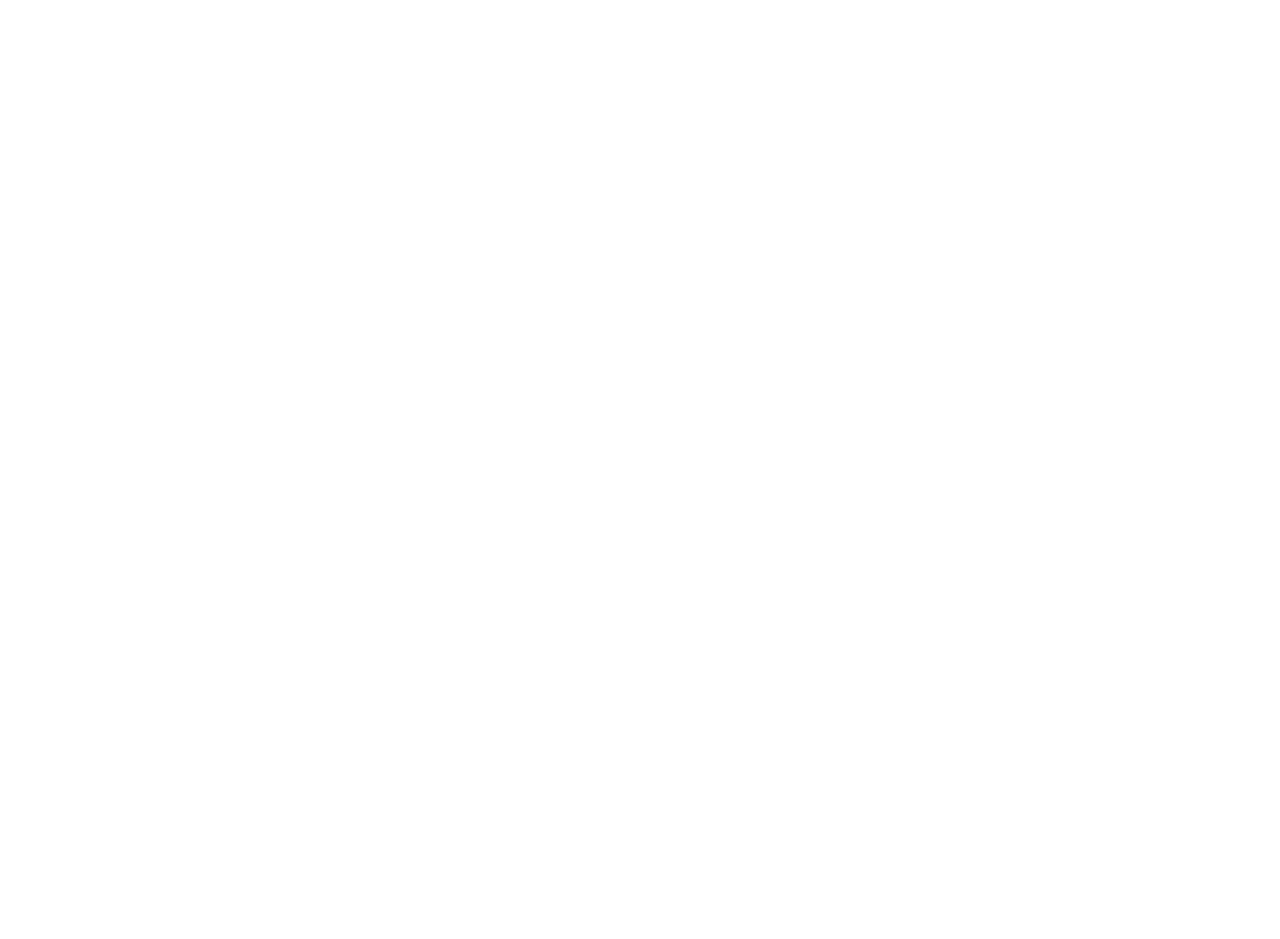
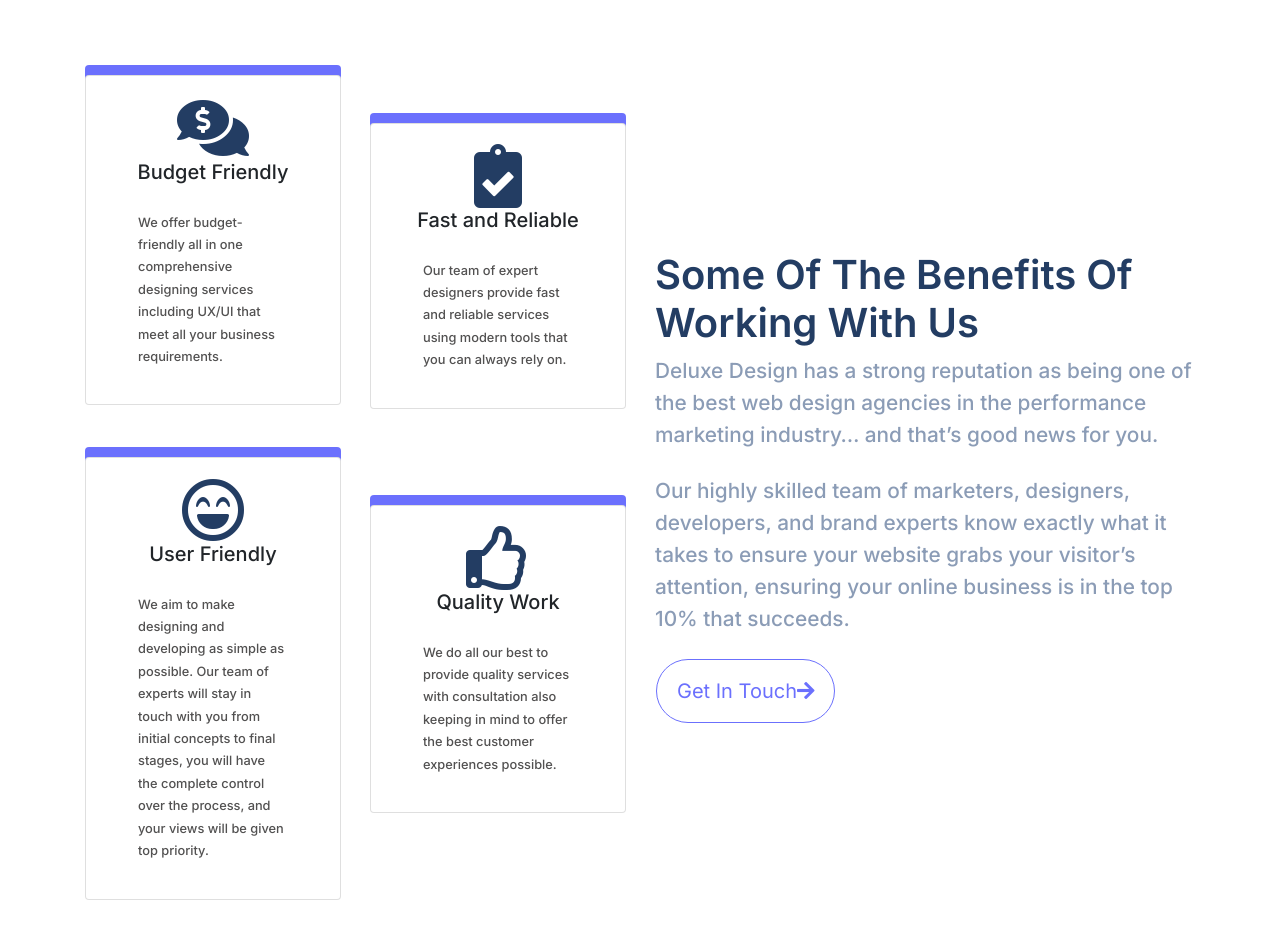
Before and after one commit to aaronleon1/deluxe-design, a React (Create React App) app: page / in a window 1280 px wide. Shown: the part 2280-3219 px from the top of the page. Before the commit the page ends 2307 px from the top, so only its background shows below. Built offline with nearby package versions, Linux system fonts and the light colour scheme.

Commit message:
Benefits of working with us done

```diff
--- a/src/App.js
+++ b/src/App.js
@@ -123,6 +123,69 @@ function App() {
               <Button variant="outline-secondary" size='lg' className='ml-3' style={{borderRadius: '999px', padding: '16px 20px'}}>Start a Project <i class="fas fa-arrow-right"></i></Button>
             </Row>
           </Col>
+        </Row>
+
+        <Row className='my-5'>
+          <Col xs={12} md={6}className='my-5'>
+          <Row>
+              <Col xs={12} md={6}>
+              <Card style={{width: '16rem'}}>
+                <Card.Body>
+                  <Card.Title><i class="fas fa-comments-dollar" style={{fontSize: '4rem', color:'#233d63'}}></i><br/>Budget Friendly</Card.Title>
+                  <Card.Text className='text-left' style={{fontWeight: '500'}}>
+                  We offer budget-friendly all in one comprehensive designing services including UX/UI that meet all your business requirements.
+                  </Card.Text>
+
+                </Card.Body>
+                </Card>
+              </Col>
+              <Col xs={12} md={6}>
+                <Card style={{width: '16rem'}} className='mt-5'>
+                  <Card.Body>
+                    <Card.Title><i class="fas fa-clipboard-check" style={{fontSize: '4rem', color:'#233d63'}}></i><br/>Fast and Reliable</Card.Title>
+                    <Card.Text className='text-left' style={{fontWeight: '500'}}>
+                      Our team of expert designers provide fast and reliable services using modern tools that you can always rely on.
+                    </Card.Text>
+                  </Card.Body>
+                </Card>
+              </Col>
+            </Row>
+            <Row className='mt-5'>
+              <Col xs={12} md={6}>
+              <Card style={{width: '16rem'}}>
+                <Card.Body>
+                  <Card.Title><i class="far fa-laugh-beam" style={{fontSize: '4rem', color:'#233d63'}}></i><br/>User Friendly</Card.Title>
+                  <Card.Text className='text-left' style={{fontWeight: '500'}}>
+                    We aim to make designing and developing as simple as possible. Our team of experts will stay in touch with you from initial concepts to final stages, you will have the complete control over the process, and your views will be given top priority.
+                  </Card.Text>
+
+                </Card.Body>
+                </Card>
+              </Col>
+              <Col xs={12} md={6}>
+                <Card style={{width: '16rem'}} className='mt-5'>
+                  <Card.Body>
+                    <Card.Title><i class="far fa-thumbs-up" style={{fontSize: '4rem', color:'#233d63'}}></i><br/>Quality Work</Card.Title>
+                    <Card.Text className='text-left' style={{fontWeight: '500'}}>
+                      We do all our best to provide quality services with consultation also keeping in mind to offer the best customer experiences possible.
+                    </Card.Text>
+
+                  </Card.Body>
+                </Card>
+              </Col>
+            </Row>
+          </Col>
+
+
+
+          <Col xs={12} md={6} className='my-auto'>
+            <p className='text-left h1 text-primary' style={{fontWeight: '600'}}>Some Of The Benefits Of Working With Us</p>
+            <p className=' text-left mb-4' style={{color: '#8B9CB6', lineHeight: '2rem', fontSize: '1.3rem', fontWeight: '500'}}>Deluxe Design has a strong reputation as being one of the best web design agencies in the performance marketing industry… and that’s good news for you.</p>
+            <p className=' text-left mb-4' style={{color: '#8B9CB6', lineHeight: '2rem', fontSize: '1.3rem', fontWeight: '500'}}>Our highly skilled team of marketers, designers, developers, and brand experts know exactly what it takes to ensure your website grabs your visitor’s attention, ensuring your online business is in the top 10% that succeeds.</p>
+            <Row>
+              <Button variant="outline-secondary" size='lg' className='ml-3' style={{borderRadius: '999px', padding: '16px 20px'}}>Get In Touch<i class="fas fa-arrow-right"></i></Button>
+            </Row>
+          </Col>
 
         </Row>
 
```
